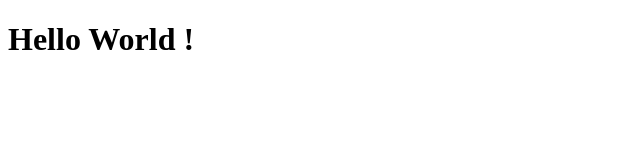
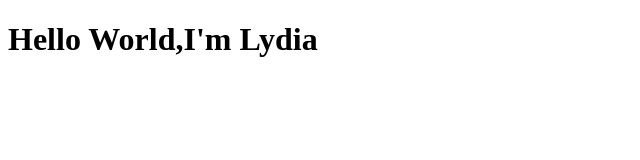
Before and after one commit to lydiachristina/revou_test_day1, a plain HTML site: page index.html in a window 1280 px wide. Shown: the whole page, without its empty margins (0-640 px from the left). Drawn offline with Linux system fonts and the light colour scheme.

Commit message:
first commit

```diff
--- a/index.html
+++ b/index.html
@@ -4,6 +4,6 @@
 <title>Coba1</title>
 </head>
     <body>
-        <h1>Hello World !</h1>
+        <h1>Hello World,I'm Lydia </h1>
     </body>
 </html>
```
